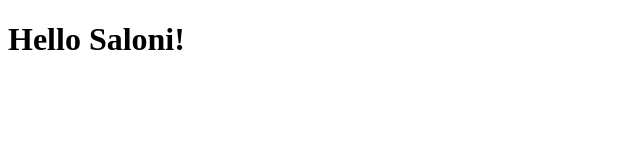
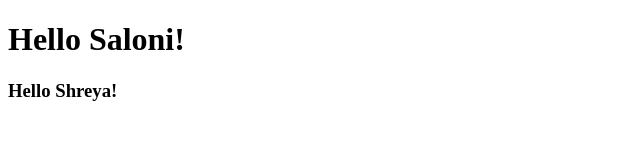
Before and after one commit to Saloni-07/Saloni, a plain HTML site: page index2.html in a window 1280 px wide. Shown: the whole page, without its empty margins (0-640 px from the left). Drawn offline with Linux system fonts and the light colour scheme.

Commit message:
added one more heading

```diff
--- a/index2.html
+++ b/index2.html
@@ -7,5 +7,6 @@
 </head>
 <body>
     <h1>Hello Saloni!</h1>
+    <h3>Hello Shreya!</h3>
 </body>
 </html>
```
